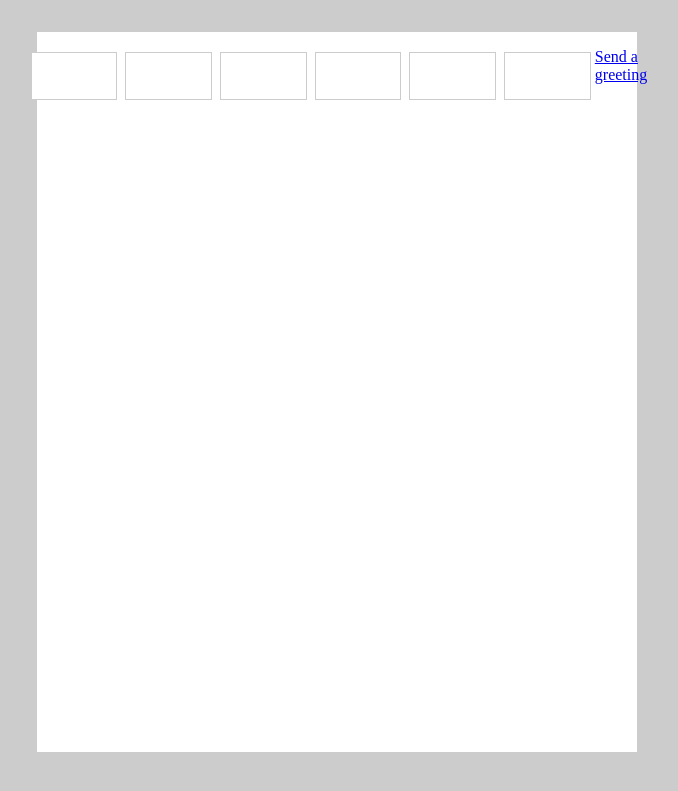
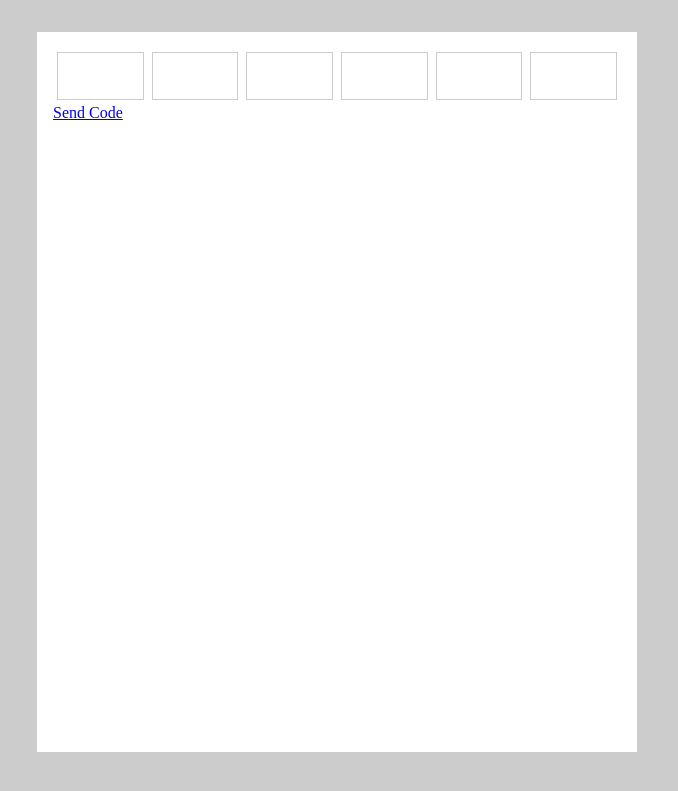
Before and after one commit to mattchiolino/chiolino.2023, a Jekyll site: the page sandbox/index.html, which Jekyll copies as it is, in a window 1280 px wide. Shown: the top 791 px of the page, without its empty margins (303-981 px from the left). Built offline with Jekyll 4.4.1, drawn with Linux system fonts in a browser that asks for light colours.

Commit message:
send code

```diff
--- a/sandbox/index.html
+++ b/sandbox/index.html
@@ -24,8 +24,6 @@
             margin: 16px auto;
             padding: 16px;
             min-height: 80vh;
-            display: flex;
-            justify-content: center;
         }
 
         .pin-input-container {
@@ -71,7 +69,7 @@
             <input type="text" maxlength="1" class="pin-input">
             <input type="text" maxlength="1" class="pin-input">
         </div>
-        <a href="sms:+11234567890?body=Your%20verification%20code%20is:%20123456">Send a greeting</a>
+        <a href="sms:+11234567890?body=Your%20verification%20code%20is:%20123456">Send Code</a>
     </div>
 
     <script>
```
